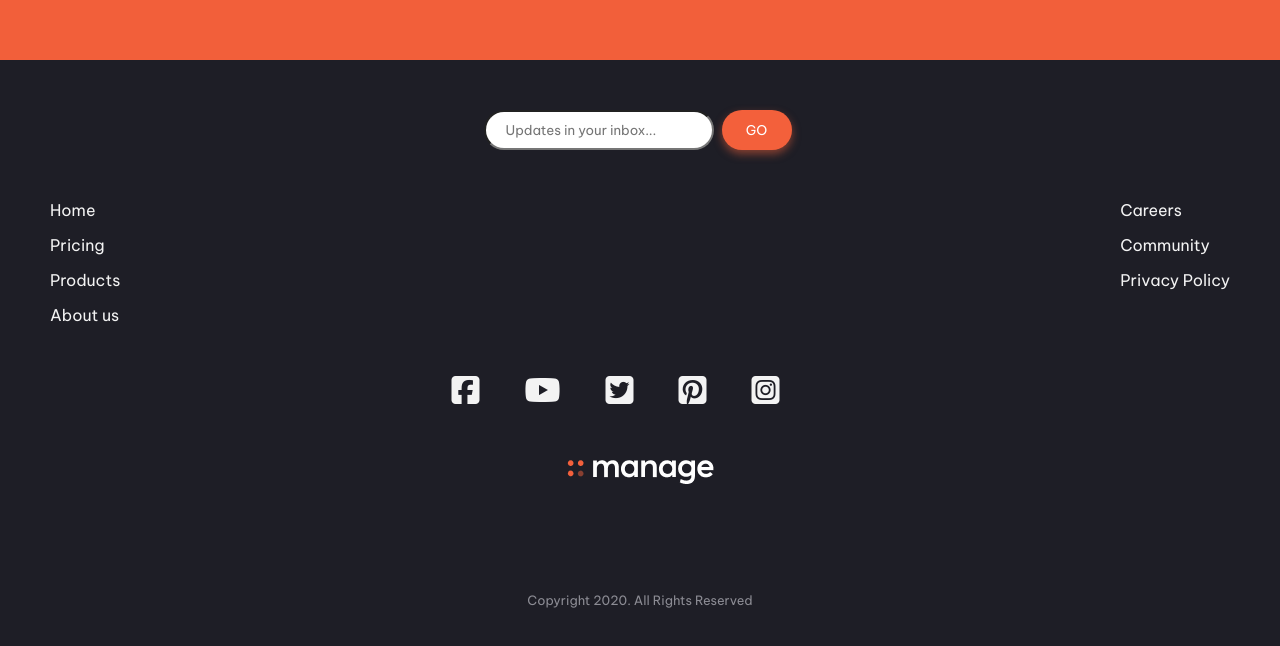
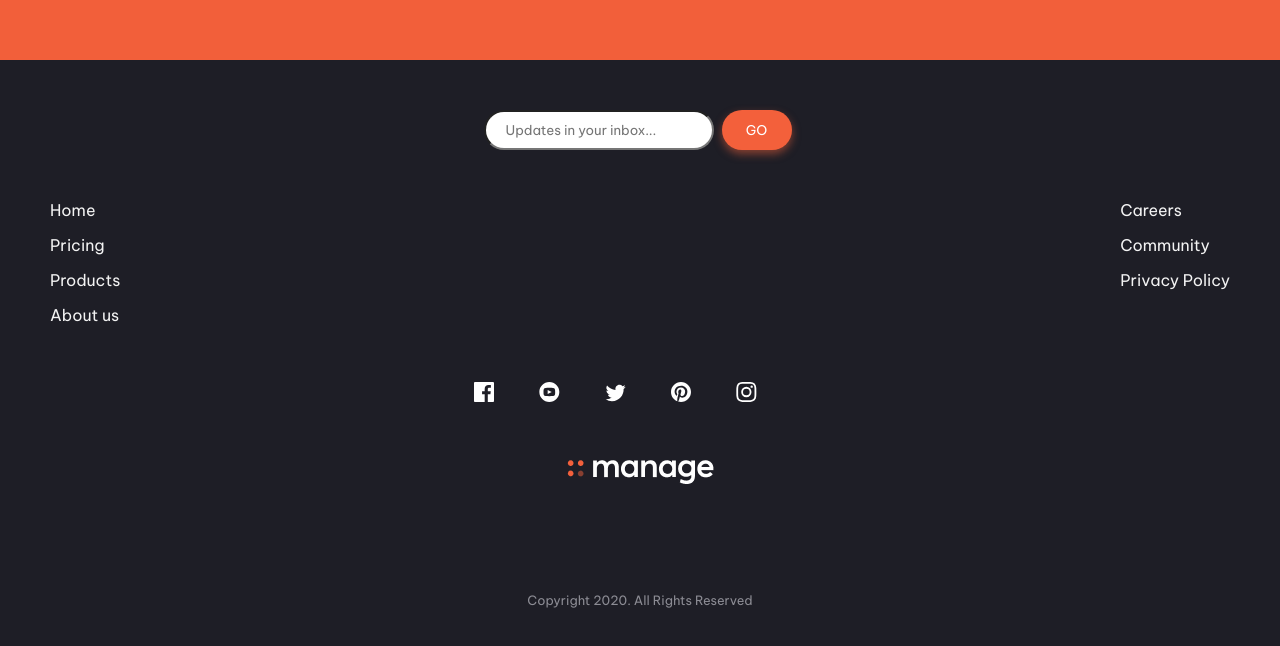
Before and after one commit to alvarezgonzalo0022/pruebaFinalFrontEnd1, a plain HTML site: page index.html in a window 1280 px wide. Shown: the part 2641-3287 px from the top of the page. Drawn offline with Linux system fonts and the light colour scheme.

Commit message:
Agregando nuevos cambios en los iconos de Footer

```diff
--- a/css/styles.css
+++ b/css/styles.css
@@ -702,12 +702,12 @@ footer {
 
     .lista2SectionFooter {
         padding-top: 55px;
+        padding-right: 10px;
     }
 
 
     .li2SectionFooter {
         margin-right: 10px;
-        font-size: 2rem;
     }
 
     .listasFooterDesktop {
--- a/index.html
+++ b/index.html
@@ -121,11 +121,11 @@
             <div class="logoIconosFooterDesktop">
                 <img class="logoFinalFooter" src="/img/logoFooter.png" alt="Logo">
                 <ol class="lista2SectionFooter">
-                    <li class="li2SectionFooter"><i class="fa-brands fa-facebook-square"></i></li>
-                    <li class="li2SectionFooter"><i class="fa-brands fa-youtube"></i></li>
-                    <li class="li2SectionFooter"><i class="fa-brands fa-twitter-square"></i></li>
-                    <li class="li2SectionFooter"><i class="fa-brands fa-pinterest-square"></i></li>
-                    <li class="li2SectionFooter"><i class="fa-brands fa-instagram-square"></i></li>
+                    <li class="li2SectionFooter"><img src="/img/iconFacebook.svg" alt="Icono Facebook"></li>
+                    <li class="li2SectionFooter"><img src="/img/iconYoutube.svg" alt="Icono Youtube"></li>
+                    <li class="li2SectionFooter"><img src="/img/iconTwitter.svg" alt="Icono Twitter"></li>
+                    <li class="li2SectionFooter"><img src="/img/iconPinterest.svg" alt="Icono Pinterest"></li>
+                    <li class="li2SectionFooter"><img src="/img/iconInstagram.svg" alt="Icono Instagram"></li>
                 </ol>
             </div>
             <div class="listasFooterDesktop">
@@ -175,11 +175,11 @@
             </div>
             <div class="iconsFooter">
                 <ol class="lista2SectionFooter">
-                    <li class="li2SectionFooter"><i class="fa-brands fa-facebook-square"></i></li>
-                    <li class="li2SectionFooter"><i class="fa-brands fa-youtube"></i></li>
-                    <li class="li2SectionFooter"><i class="fa-brands fa-twitter-square"></i></li>
-                    <li class="li2SectionFooter"><i class="fa-brands fa-pinterest-square"></i></li>
-                    <li class="li2SectionFooter"><i class="fa-brands fa-instagram-square"></i></li>
+                    <li class="li2SectionFooter"><img src="/img/iconFacebook.svg" alt="Icono Facebook"></li>
+                    <li class="li2SectionFooter"><img src="/img/iconYoutube.svg" alt="Icono Youtube"></li>
+                    <li class="li2SectionFooter"><img src="/img/iconTwitter.svg" alt="Icono Twitter"></li>
+                    <li class="li2SectionFooter"><img src="/img/iconPinterest.svg" alt="Icono Pinterest"></li>
+                    <li class="li2SectionFooter"><img src="/img/iconInstagram.svg" alt="Icono Instagram"></li>
                 </ol>
             </div>
             <div class="parteFinalFooter">
```
Also changed, not shown: img/iconFacebook.svg (added), img/iconInstagram.svg (added), img/iconPinterest.svg (added), img/iconTwitter.svg (added), img/iconYoutube.svg (added).
